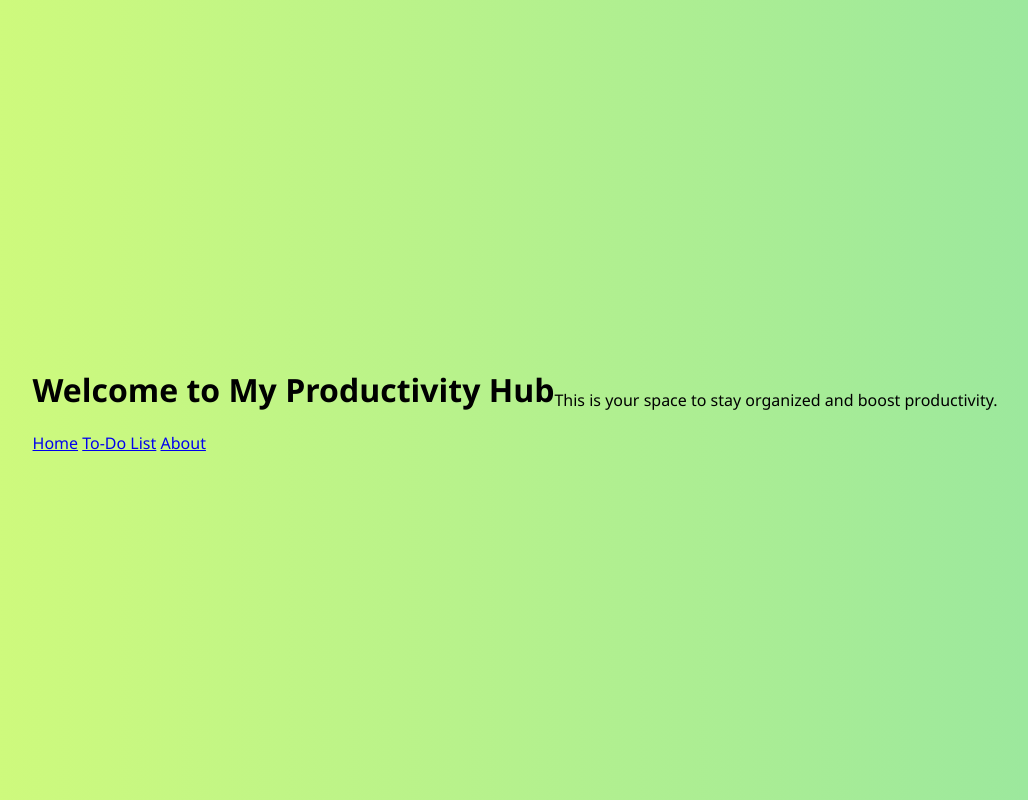
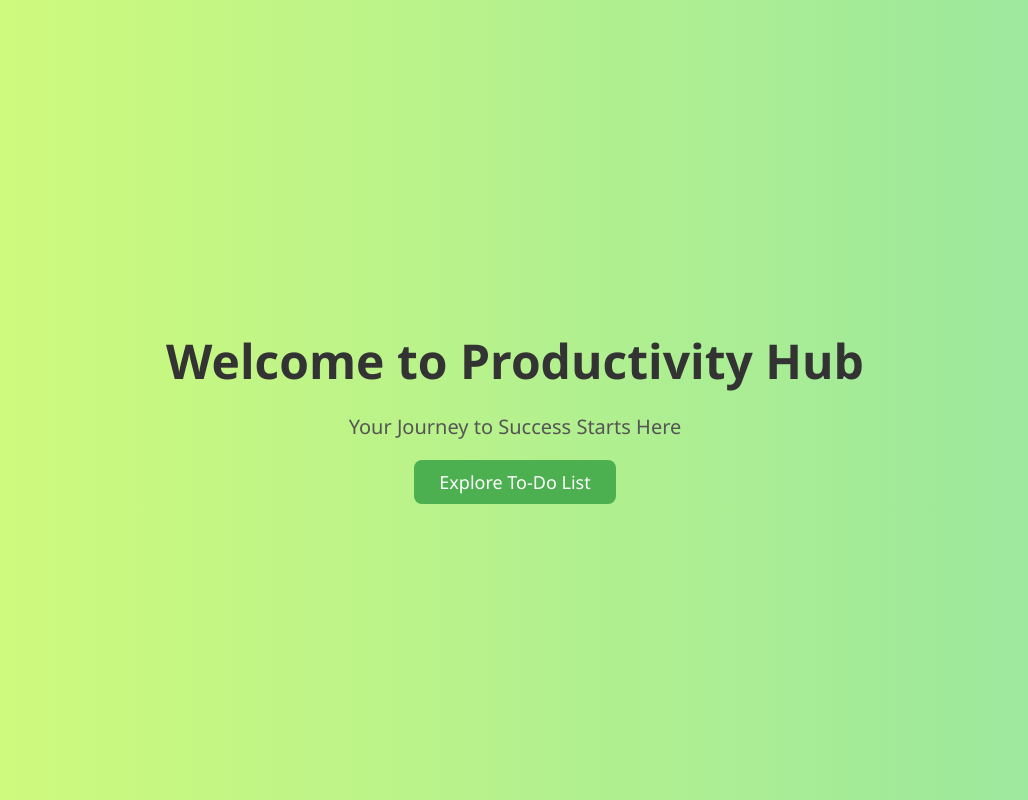
Before and after one commit to AbsulManan/productivity-hub, a plain HTML site: page index.html in a window 1280 px wide. Shown: the whole page, without its empty margins (125-1153 px from the left). Drawn offline with Linux system fonts and the light colour scheme.

Commit message:
Update index.html

```diff
--- a/index.html
+++ b/index.html
@@ -1,22 +1,18 @@
 <!DOCTYPE html>
 <html lang="en">
 <head>
-  <meta charset="UTF-8" />
-  <meta name="viewport" content="width=device-width, initial-scale=1.0" />
-  <title>My Productivity Hub</title>
-  <link rel="stylesheet" href="style.css" />
+  <meta charset="UTF-8">
+  <meta name="viewport" content="width=device-width, initial-scale=1.0">
+  <title>Productivity Hub</title>
+  <link rel="stylesheet" href="style.css">
 </head>
 <body>
-  <header>
-    <h1>Welcome to My Productivity Hub</h1>
-    <nav>
-      <a href="index.html">Home</a>
-      <a href="to-do.html">To-Do List</a>
-      <a href="about.html">About</a>
-    </nav>
-  </header>
-  <main>
-    <p>This is your space to stay organized and boost productivity.</p>
-  </main>
+
+  <div class="hero-section">
+    <h1>Welcome to Productivity Hub</h1>
+    <p>Your Journey to Success Starts Here</p>
+    <a href="to_do.html" class="btn">Explore To-Do List</a>
+  </div>
+
 </body>
 </html>
```
